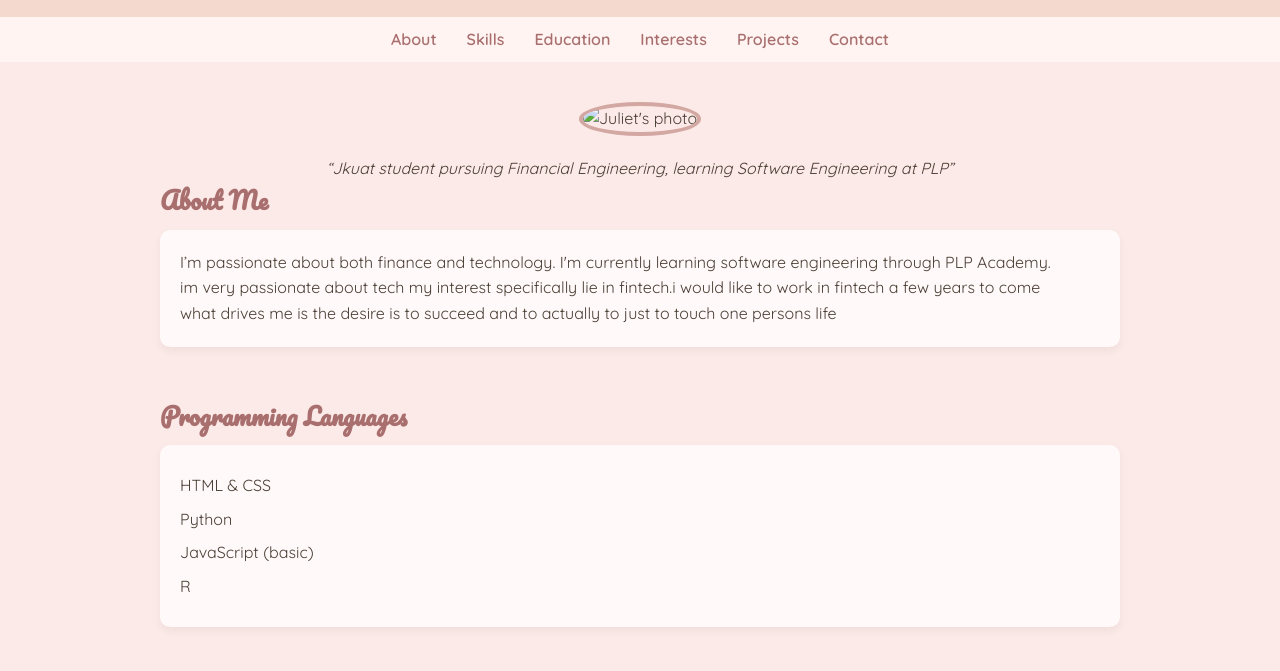
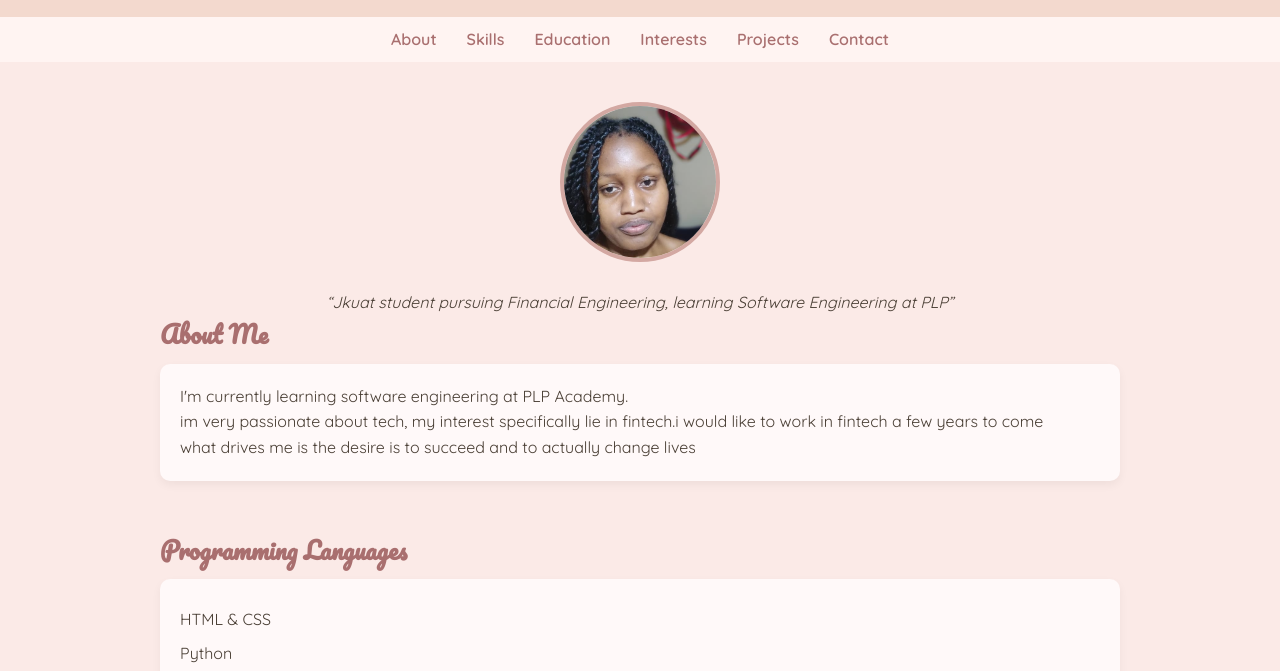
Before and after one commit to juliette705/juliets-portifolio, a plain HTML site: page index.html in a window 1280 px wide. Shown: the part 113-784 px from the top of the page. Drawn offline with Linux system fonts and the light colour scheme; files whose address does not match are found by name.

Commit message:
Update index.html

```diff
--- a/index.html
+++ b/index.html
@@ -167,16 +167,16 @@
 
   <div class="container">
     <div class="center">
-      <img src="C:\Users\user\Pictures\me.jpg.jpg" alt="Juliet's photo" class="profile-pic" />
+      <img src="C:\Users\user\Pictures\me.jpg" alt="Juliet's photo" class="profile-pic" />
       <p><em>“Jkuat student pursuing Financial Engineering, learning Software Engineering at PLP”</em></p>
     </div>
 
     <section id="about">
       <h2>About Me</h2>
       <div class="card">
-        <p>I’m passionate about both finance and technology. I'm currently learning software engineering through PLP Academy. </p>
-     <p>im very passionate about tech my interest specifically lie in fintech.i would like to work in fintech a few years to come</p>
-      <p> what drives me is the desire is to succeed and to actually to just to touch one persons life</p>
+        <p> I'm currently learning software engineering at PLP Academy. </p>
+     <p>im very passionate about tech, my interest specifically lie in fintech.i would like to work in fintech a few years to come</p>
+      <p> what drives me is the desire is to succeed and to actually change lives</p>
       </div>
     </section>
 
```
